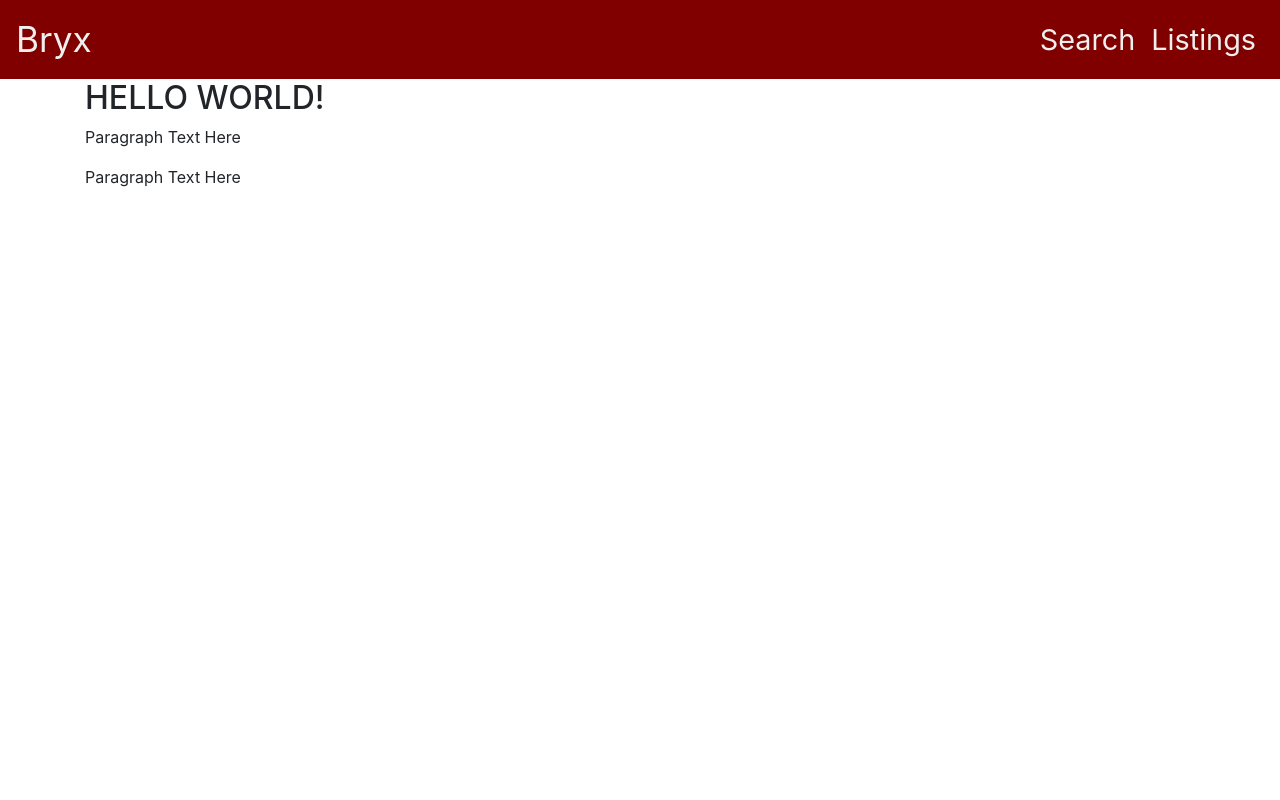
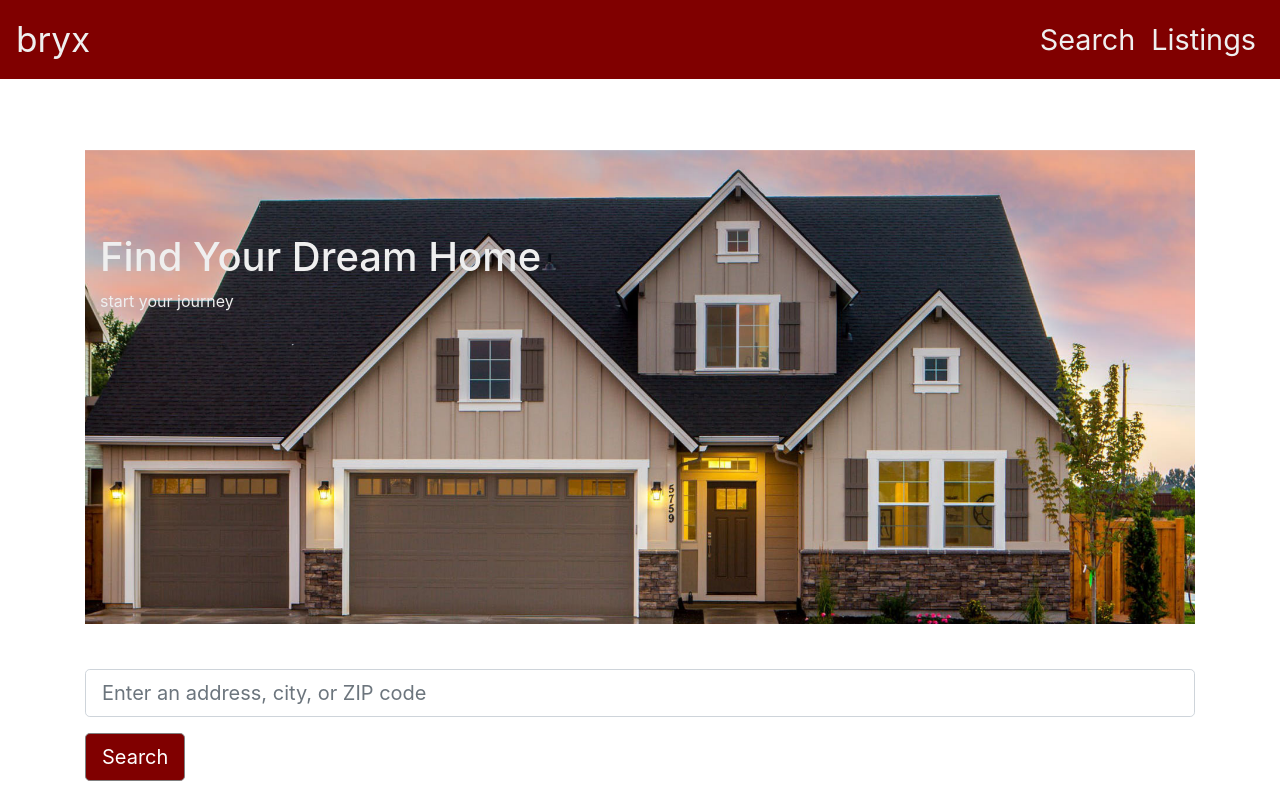
Before and after one commit to BryanMThomas/bryx-project, a React (Create React App) app in the folder bryx/: page / in a window 1280 px wide. Built offline with nearby package versions, Linux system fonts and the light colour scheme.

Commit message:
update search page

```diff
--- a/bryx/src/components/NavigationBar/NavigationBar.js
+++ b/bryx/src/components/NavigationBar/NavigationBar.js
@@ -25,7 +25,7 @@ export const NavigationBar = () => {
   return (
     <Styles>
       <Navbar expand="lg">
-        <Navbar.Brand href="/">Bryx</Navbar.Brand>
+        <Navbar.Brand href="/">bryx</Navbar.Brand>
         <Navbar.Toggle aria-controls= "basic-navbar-nav"/>
         <Navbar.Collapse id = "basic-navbar-nav">
             <Nav className = "ml-auto">
--- a/bryx/src/components/Search.js
+++ b/bryx/src/components/Search.js
@@ -1,11 +1,76 @@
-import React from 'react'
+import React from "react";
+import { Form, Button, Jumbotron, Container } from "react-bootstrap";
+import styled from "styled-components";
+import homeImg from "../assets/home.jpeg";
 
+const Styles = styled.div`
+  div {
+    margin-top: 45px;
+  }
+  .jumbo {
+    background: url(${homeImg}) no-repeat fixed center;
+    background-size: auto 500px;
+    color: #efefef;
+    height: 500px;
+    position: relative;
+    z-index: -2;
+    .container {
+    }
+  }
+  .overlay {
+    position: absolute;
+    top: 0;
+    left: 0;
+    bottom: 0;
+    right: 0;
+    z-index: -1;
+  }
+  .searchButton {
+    background-color: #800000;
+    border: 1px solid gray;
+    box-shadow: none;
+    &:hover {
+      background-color: gray;
+      color: white;
+    }
+  }
+  .searchForm {
+    box-shadow: none;
+    &:active {
+      outline: none;
+      box-shadow: none;
+    }
+    &:focus {
+      outline: none;
+      box-shadow: none;
+    }
+  }
+`;
 export const Search = () => {
-    return (
-        <div>
-            <h2>HELLO WORLD!</h2>
-            <p>Paragraph Text Here</p>
-            <p>Paragraph Text Here</p>
-        </div>
-    )
-}
+  return (
+    <Styles>
+      <div>
+        <Jumbotron fluid className="jumbo">
+          <div className="overlay"></div>
+          <Container>
+            <h1>Find Your Dream Home</h1>
+            <p>start your journey</p>
+          </Container>
+        </Jumbotron>
+        <Form>
+          <Form.Group className="searchForm" controlId="addressSearch">
+            <Form.Control
+              className="searchForm"
+              size="lg"
+              type="text"
+              placeholder="Enter an address, city, or ZIP code"
+            />
+          </Form.Group>
+          <Button className="searchButton" size="lg" variant="secondary">
+            Search
+          </Button>
+        </Form>
+      </div>
+    </Styles>
+  );
+};
```
Also changed, not shown: bryx/src/assets/home.jpeg (added), 1 other file (tests, documents, lock files or other folders).
